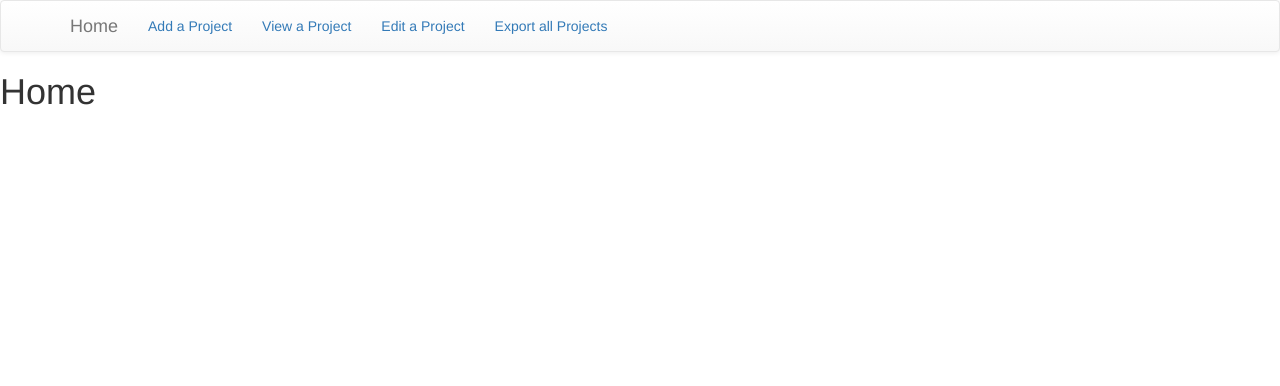
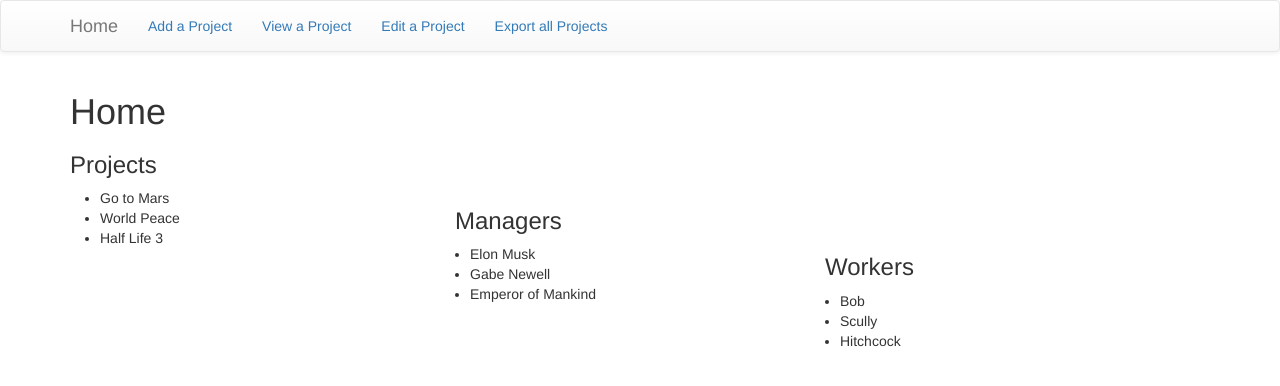
Before and after one commit to petertbernhardt/reactProjectManagement, a React (Create React App) app: page / in a window 1280 px wide. Shown: the top 386 px of the page. Built offline with nearby package versions, Linux system fonts and the light colour scheme.

Commit message:
Working on the home page. Needs to display the tables and use real data eventually. Need to get styles looking good.

```diff
--- a/src/routes/Add.js
+++ b/src/routes/Add.js
@@ -1,5 +1,9 @@
 import React from 'react';
 
-const Add = () => <h1>Add a Project</h1>;
+const Add = () => (
+	<div className="container">
+		<h1>Add a Project</h1>
+	</div>
+);
 
 export default Add
--- a/src/routes/Edit.js
+++ b/src/routes/Edit.js
@@ -1,5 +1,9 @@
 import React from 'react';
 
-const Edit = () => <h1>Edit a Project</h1>;
+const Edit = () => (
+	<div className="container">
+		<h1>Edit a Project</h1>
+	</div>
+);
 
 export default Edit
--- a/src/routes/Export.js
+++ b/src/routes/Export.js
@@ -1,5 +1,9 @@
 import React from 'react';
 
-const Export = () => <h1>Export all Projects</h1>;
+const Export = () => (
+	<div className="container">
+		<h1>Export all Projects</h1>
+	</div>
+);
 
 export default Export
--- a/src/routes/Home.js
+++ b/src/routes/Home.js
@@ -1,5 +1,29 @@
 import React from 'react';
 
-const Home = () => <h1>Home</h1>;
+const Home = () => (
+	<div className="container">
+		<h1>Home</h1>
+		<h3>Projects</h3>
+		<div className="col-md-12">
+			<ul className="list col-md-4">
+				<li>Go to Mars</li>
+				<li>World Peace</li>
+				<li>Half Life 3</li>
+			</ul>
+			<h3>Managers</h3>
+			<ul className="list col-md-4">
+				<li>Elon Musk</li>
+				<li>Gabe Newell</li>
+				<li>Emperor of Mankind</li>
+			</ul>
+			<h3>Workers</h3>
+			<ul className="list col-md-4">
+				<li>Bob</li>
+				<li>Scully</li>
+				<li>Hitchcock</li>
+			</ul>
+		</div>
+	</div>
+);
 
 export default Home
--- a/src/routes/View.js
+++ b/src/routes/View.js
@@ -1,5 +1,9 @@
 import React from 'react';
 
-const View = () => <h1>View a Project</h1>;
+const View = () => (
+	<div className="container">
+		<h1>View a Project</h1>
+	</div>
+);
 
 export default View
```
